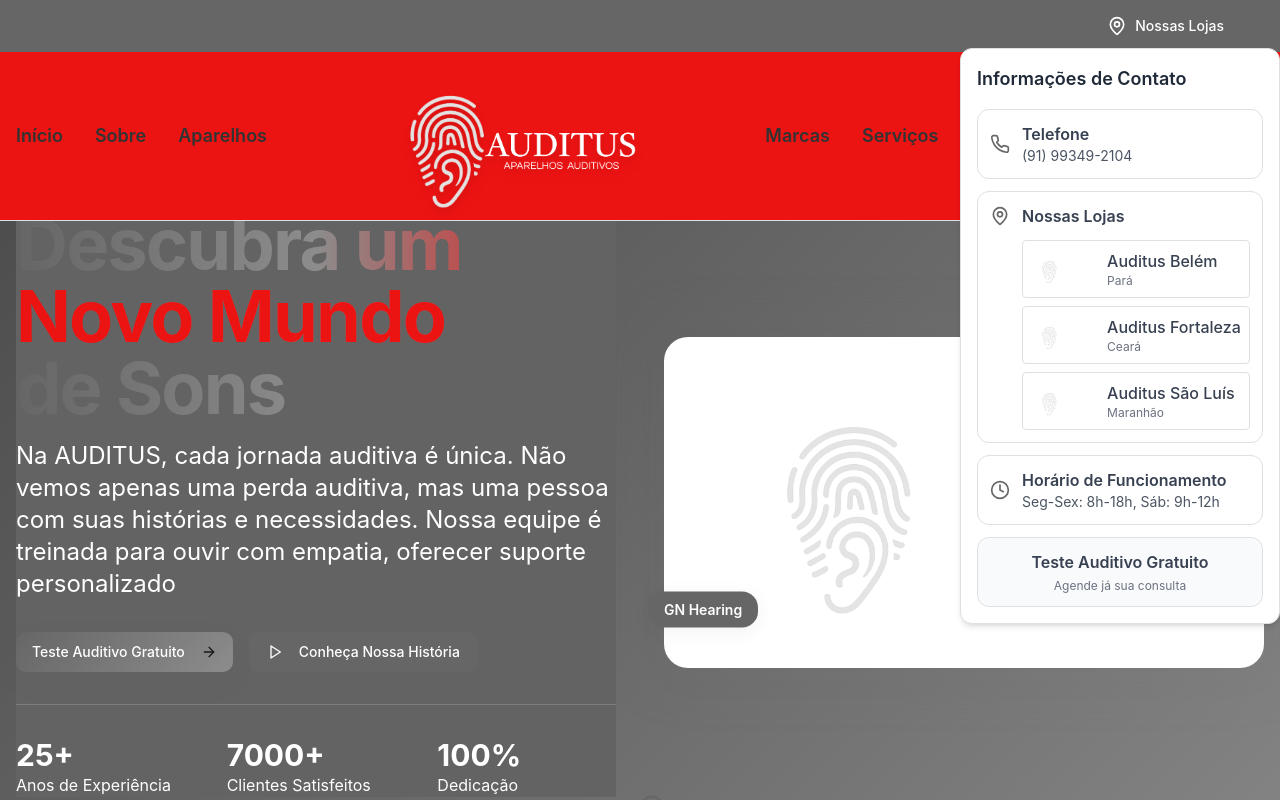
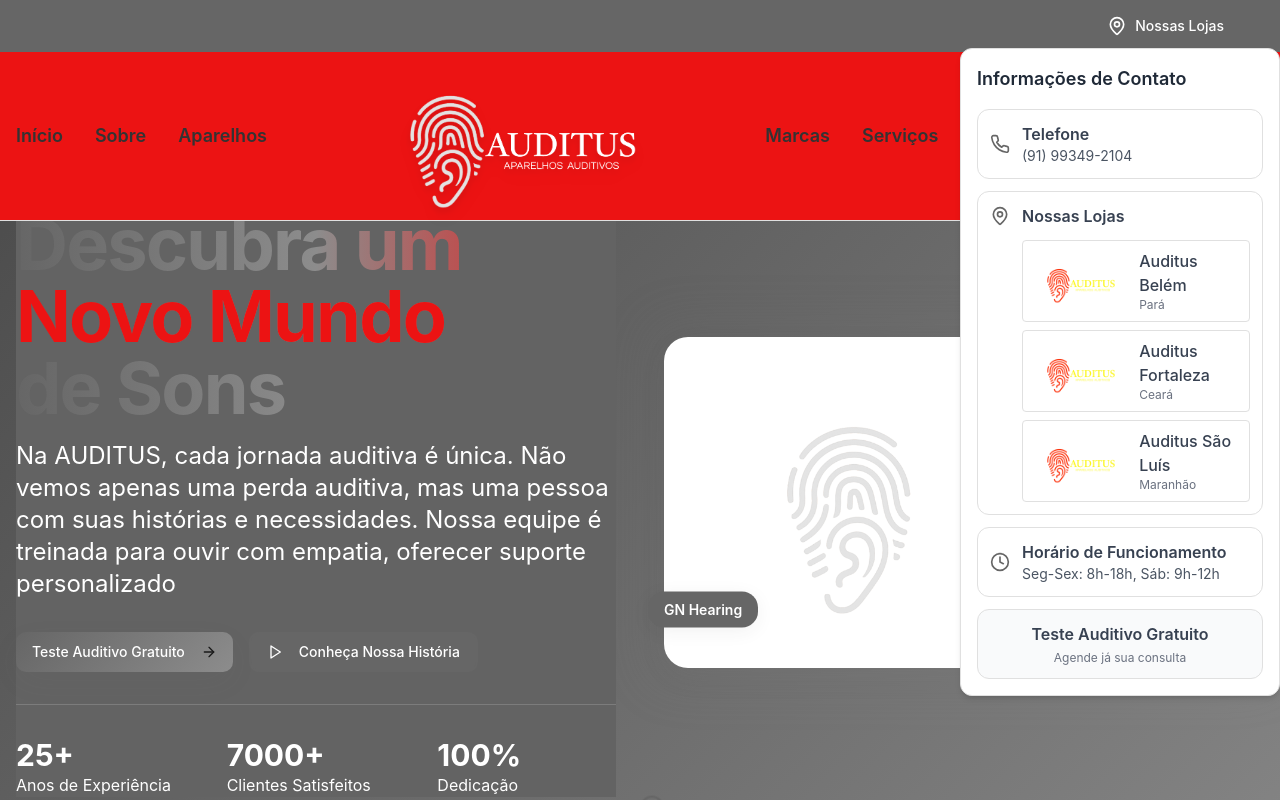
Before and after one commit to sdrmacedo-alt/auditusbelem, a React (Vite) app: page / in a window 1280 px wide. Both pictures are taken after a click on the button "Nossas Lojas". Shown: the top 800 px of the page. Built offline with nearby package versions, Linux system fonts and the light colour scheme.

Commit message:
Ajustar cor e tamanho da logo
Ajustada a cor da logo para vermelho e aumentado seu tamanho para melhor visibilidade.

```diff
--- a/src/components/Header.tsx
+++ b/src/components/Header.tsx
@@ -36,21 +36,21 @@ const Header = () => {
                     </div>
                     <div className="space-y-2 ml-8">
                       <a href="https://maps.app.goo.gl/2tMj7BMHFyQQfYn87?g_st=com.google.maps.preview.copy" target="_blank" rel="noopener noreferrer" className="flex items-center space-x-3 p-2 border border-border rounded hover:border-2 hover:border-red-500 transition-all duration-200">
-                        <img src="/lovable-uploads/01d510ef-f009-4aca-9995-d63fede3bf58.png" alt="AUDITUS" className="h-8 w-auto" />
+                        <img src="/lovable-uploads/01d510ef-f009-4aca-9995-d63fede3bf58.png" alt="AUDITUS" className="h-12 w-auto brightness-0 saturate-100" style={{filter: 'invert(19%) sepia(95%) saturate(7496%) hue-rotate(356deg) brightness(91%) contrast(118%)'}} />
                         <div>
                           <div className="font-medium text-gray-700">Auditus Belém</div>
                           <div className="text-xs text-gray-500">Pará</div>
                         </div>
                       </a>
                       <a href="https://maps.app.goo.gl/aTQ1GRZF6g2GcAGL7?g_st=com.google.maps.preview.copy" target="_blank" rel="noopener noreferrer" className="flex items-center space-x-3 p-2 border border-border rounded hover:border-2 hover:border-red-500 transition-all duration-200">
-                        <img src="/lovable-uploads/01d510ef-f009-4aca-9995-d63fede3bf58.png" alt="AUDITUS" className="h-8 w-auto" />
+                        <img src="/lovable-uploads/01d510ef-f009-4aca-9995-d63fede3bf58.png" alt="AUDITUS" className="h-12 w-auto brightness-0 saturate-100" style={{filter: 'invert(19%) sepia(95%) saturate(7496%) hue-rotate(356deg) brightness(91%) contrast(118%)'}} />
                         <div>
                           <div className="font-medium text-gray-700">Auditus Fortaleza</div>
                           <div className="text-xs text-gray-500">Ceará</div>
                         </div>
                       </a>
                       <a href="https://maps.app.goo.gl/Ad4boE9j8QixStd28?g_st=com.google.maps.preview.copy" target="_blank" rel="noopener noreferrer" className="flex items-center space-x-3 p-2 border border-border rounded hover:border-2 hover:border-red-500 transition-all duration-200">
-                        <img src="/lovable-uploads/01d510ef-f009-4aca-9995-d63fede3bf58.png" alt="AUDITUS" className="h-8 w-auto" />
+                        <img src="/lovable-uploads/01d510ef-f009-4aca-9995-d63fede3bf58.png" alt="AUDITUS" className="h-12 w-auto brightness-0 saturate-100" style={{filter: 'invert(19%) sepia(95%) saturate(7496%) hue-rotate(356deg) brightness(91%) contrast(118%)'}} />
                         <div>
                           <div className="font-medium text-gray-700">Auditus São Luís</div>
                           <div className="text-xs text-gray-500">Maranhão</div>
```
